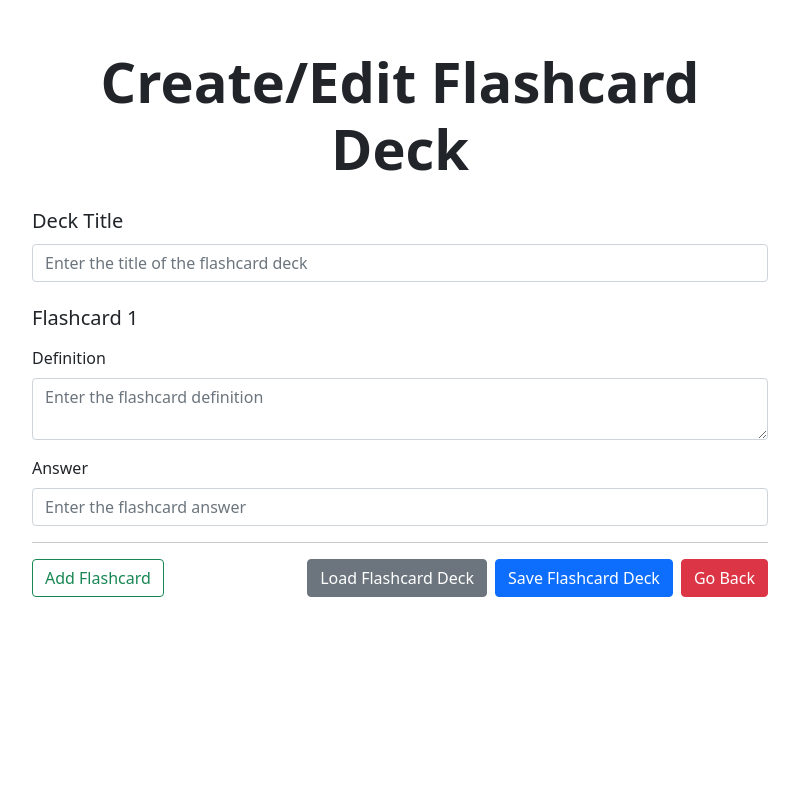
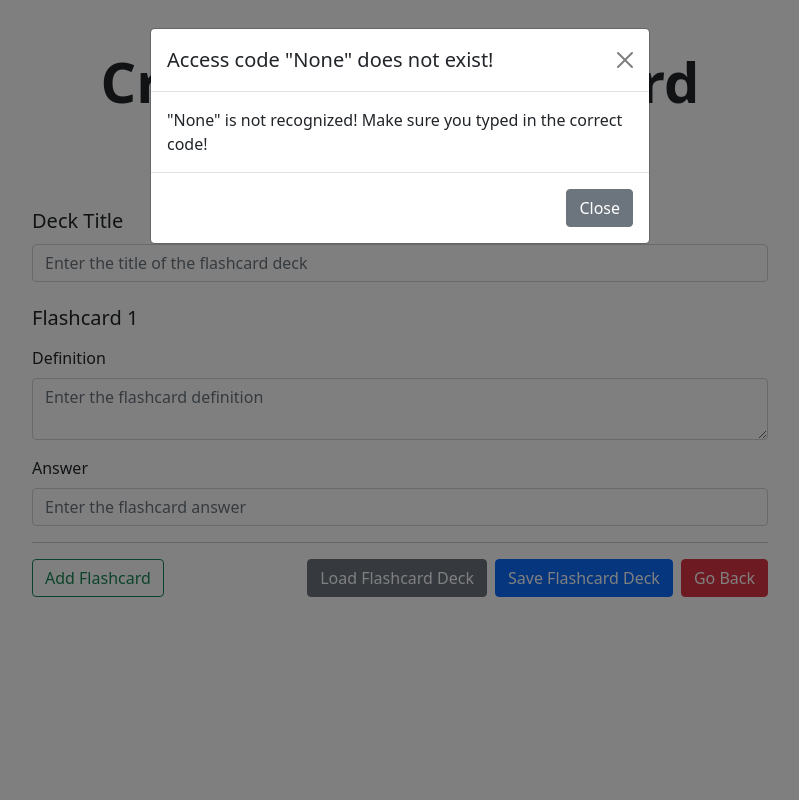
Before and after one commit to DragunWF/Flashcards-App, a Flask app: page /flashcard-editor in a window 1280 px wide. Shown: the whole page, without its empty margins (240-1039 px from the left). Run offline with Flask 3, Linux system fonts and the light colour scheme.

Commit message:
Fix bug with the wrong modal displaying

```diff
--- a/app.py
+++ b/app.py
@@ -32,7 +32,7 @@ class WebApp:
         logging.info(f"A user is sending a {request.method} to {request.url}")
         is_new_deck_created = False
 
-        # Post method functionality
+        # Post method functionality for saving deck
         if request.method == "POST":
             is_new_deck_created = True
             flashcard_count = 1
@@ -59,10 +59,13 @@ class WebApp:
             flashcard_deck = DatabaseHelper.get_flashcards(FLASHCARD_CODE)
         flashcards = flashcard_deck[1] if flashcard_deck else []
         deck_title = flashcard_deck[0] if flashcard_deck else ""
+        print(flashcard_deck)
+        print(bool(flashcard_deck))
 
         return render_template("flashcard_editor.jinja",
                                is_new_deck_created=is_new_deck_created, len=len,
-                               deck_title=deck_title, flashcards=flashcards)
+                               deck_title=deck_title, flashcards=flashcards,
+                               is_invalid_code=not flashcard_deck, flashcard_code=FLASHCARD_CODE)
 
     @staticmethod
     def start():
--- a/templates/flashcard_editor.jinja
+++ b/templates/flashcard_editor.jinja
@@ -199,6 +199,42 @@
     </div>
   </div>
 </div>
-{% endblock %} {% block scripts %}
+
+<!-- Invalid access code modal -->
+{% if is_invalid_code %}
+<div
+  class="modal fade"
+  id="invalidAccessCodeModal"
+  tabindex="-1"
+  aria-labelledby="invalidAccessCodeLabel"
+  aria-hidden="true"
+>
+  <div class="modal-dialog">
+    <div class="modal-content">
+      <div class="modal-header">
+        <h5 class="modal-title">
+          Access code "{{ flashcard_code }}" does not exist!
+        </h5>
+        <button
+          type="button"
+          class="btn-close"
+          data-bs-dismiss="modal"
+          aria-label="Close"
+        ></button>
+      </div>
+      <div class="modal-body">
+        "{{ flashcard_code }}" is not recognized! Make sure you typed in the
+        correct code!
+      </div>
+      <div class="modal-footer">
+        <button type="button" class="btn btn-secondary" data-bs-dismiss="modal">
+          Close
+        </button>
+      </div>
+    </div>
+  </div>
+</div>
+{% endif %} {% endblock %} {% block scripts %}
 <script src="/static/js/flashcard_editor.js"></script>
+<script src="/static/js/invalid_access_code_modal.js"></script>
 {% endblock %}
--- a/templates/index.jinja
+++ b/templates/index.jinja
@@ -11,6 +11,7 @@
 <span id="flashcardsCode" hidden>{{ flashcard_code }}</span>
 {% endfor %}
 
+<!-- Flashcard container -->
 <div class="container mt-5">
   <div class="row justify-content-center">
     <!-- Flashcards -->
@@ -173,4 +174,5 @@
 </div>
 {% endif %} {% endblock %} {% block scripts %}
 <script src="/static/js/flashcard_displayer.js"></script>
+<script src="/static/js/invalid_access_code_modal.js"></script>
 {% endblock %}
```
